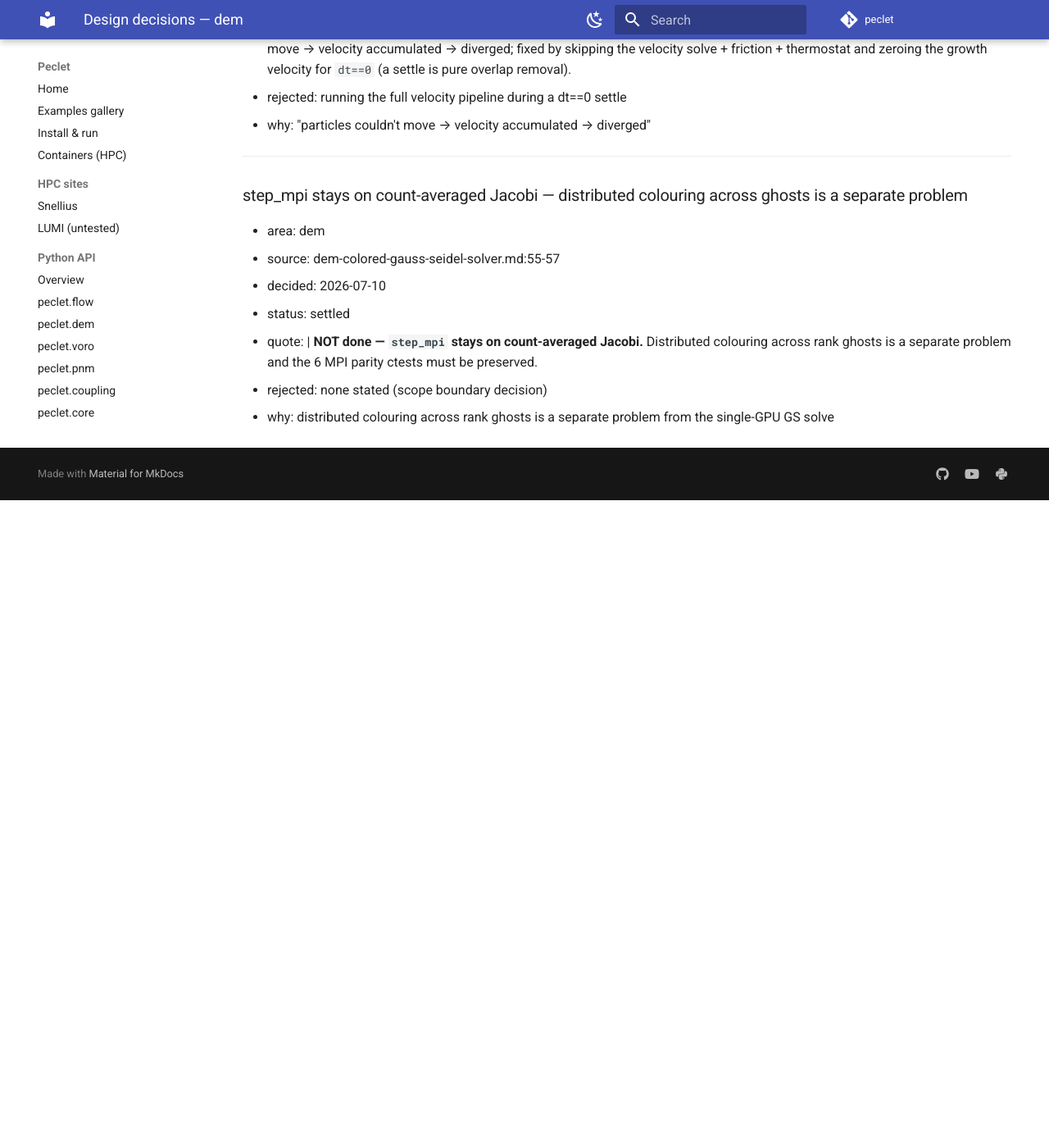
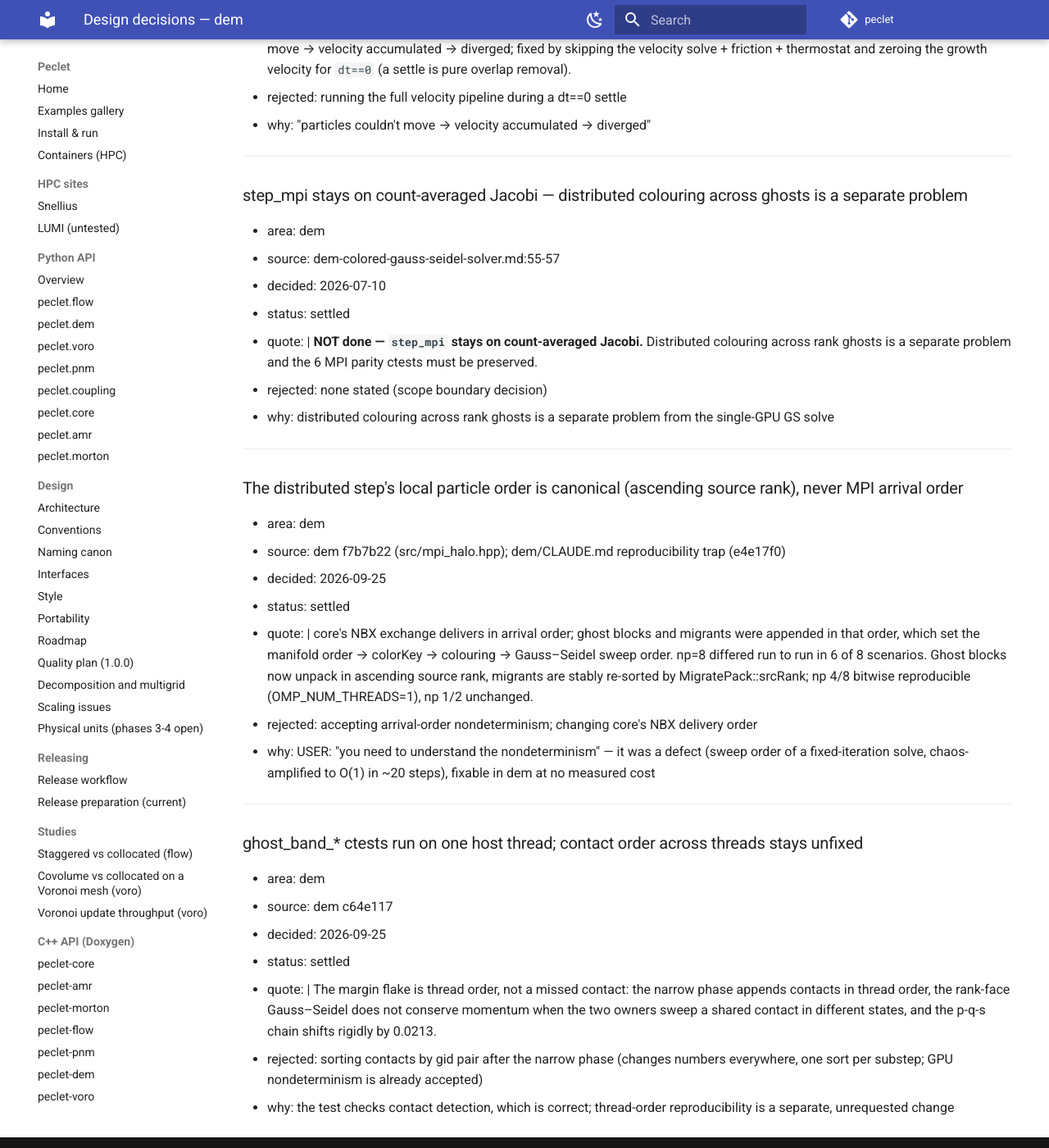
Before and after one commit to computational-chemical-engineering/peclet, an MkDocs documentation site: the page built from docs/decisions/dem.md, in a window 1280 px wide and 1400 px high, scrolled down 32920 px. Shown: the whole window at 82% size. Built offline with MkDocs 1.6.1 and Material for MkDocs 9.7.7, drawn with Linux system fonts in a browser that asks for light colours; comment, search, counter and statistics services are not loaded; before the commit the page ends 33530 px from its top, so only the background shows below that.

Commit message:
dem e4e17f0: np>=4 run-to-run reproducible (canonical local order, not MPI arrival order); ghost_band flake = thread order (register); pointer
Co-Authored-By: Claude Opus 5.5 <noreply@anthropic.com>
Claude-Session: https://claude.ai/code/session_015fNTZgmz6U1bv2MRTM3bbF

```diff
--- a/docs/decisions/dem.md
+++ b/docs/decisions/dem.md
@@ -1146,3 +1146,32 @@ Do not reverse an entry here without recording a new decision that supersedes it
     separate problem and the 6 MPI parity ctests must be preserved.
 - rejected: none stated (scope boundary decision)
 - why: distributed colouring across rank ghosts is a separate problem from the single-GPU GS solve
+
+---
+
+### The distributed step's local particle order is canonical (ascending source rank), never MPI arrival order
+- area: dem
+- source: dem f7b7b22 (src/mpi_halo.hpp); dem/CLAUDE.md reproducibility trap (e4e17f0)
+- decided: 2026-09-25
+- status: settled
+- quote: |
+    core's NBX exchange delivers in arrival order; ghost blocks and migrants were appended in that order,
+    which set the manifold order → colorKey → colouring → Gauss–Seidel sweep order. np=8 differed run to
+    run in 6 of 8 scenarios. Ghost blocks now unpack in ascending source rank, migrants are stably
+    re-sorted by MigratePack::srcRank; np 4/8 bitwise reproducible (OMP_NUM_THREADS=1), np 1/2 unchanged.
+- rejected: accepting arrival-order nondeterminism; changing core's NBX delivery order
+- why: USER: "you need to understand the nondeterminism" — it was a defect (sweep order of a fixed-iteration solve, chaos-amplified to O(1) in ~20 steps), fixable in dem at no measured cost
+
+---
+
+### ghost_band_* ctests run on one host thread; contact order across threads stays unfixed
+- area: dem
+- source: dem c64e117
+- decided: 2026-09-25
+- status: settled
+- quote: |
+    The margin flake is thread order, not a missed contact: the narrow phase appends contacts in thread
+    order, the rank-face Gauss–Seidel does not conserve momentum when the two owners sweep a shared
+    contact in different states, and the p-q-s chain shifts rigidly by 0.0213.
+- rejected: sorting contacts by gid pair after the narrow phase (changes numbers everywhere, one sort per substep; GPU nondeterminism is already accepted)
+- why: the test checks contact detection, which is correct; thread-order reproducibility is a separate, unrequested change
```
Also changed, not shown: CLAUDE.md (+2 -2 lines), docs/DECISIONS.md (+3 -1 lines).
